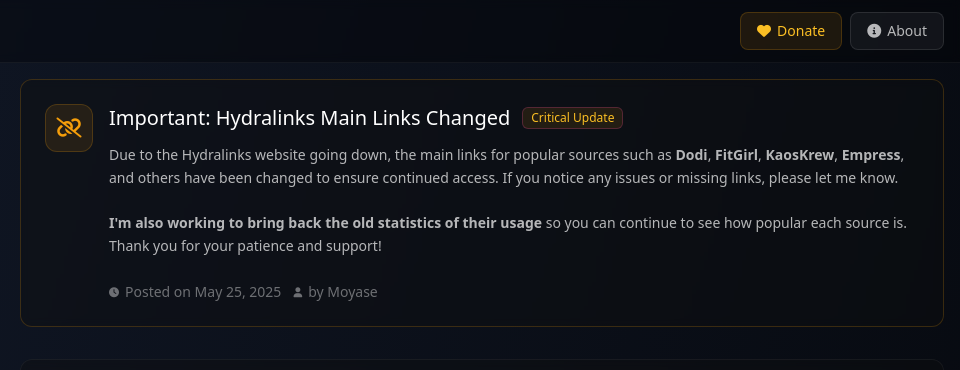
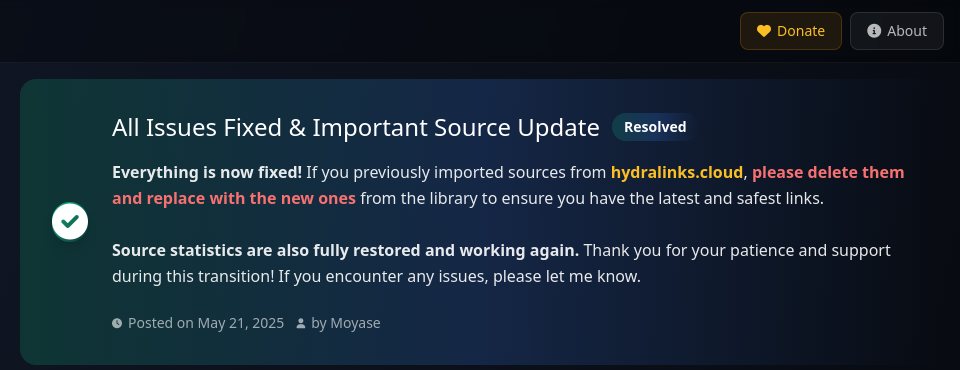
Before and after one commit to Moyasee/HydraLibrary, a plain HTML site: page changelog.html in a window 1280 px wide. Shown: the top 370 px of the page, 320-1280 px from the left. Drawn offline with Linux system fonts and the light colour scheme; some packages are replaced by stand-ins of ours; a script that the page names is missing.

Commit message:
Deploying to gh-pages from @ Moyasee/HydraLibrary@ea5981492effd524f36e75fcdf8ed07be99b707a 🚀

```diff
--- a/changelog.html
+++ b/changelog.html
@@ -166,6 +166,37 @@
             <!-- Main Changelog Content -->
             <div class="main-content">
                 <div class="space-y-8">
+                    <!-- Major Fixes & Hydralinks.cloud Notice -->
+                    <div class="bg-gradient-to-r from-emerald-500/20 via-blue-500/20 to-purple-500/20 border-4 border-white/10 shadow-2xl rounded-2xl overflow-hidden">
+                        <div class="p-8 flex flex-col md:flex-row items-center gap-6">
+                            <div class="flex-shrink-0 flex items-center justify-center w-20 h-20 rounded-full bg-gradient-to-br from-emerald-500 via-blue-500 to-purple-500 border-4 border-white/20 shadow-lg">
+                                <i class="fas fa-check-circle text-white text-4xl"></i>
+                            </div>
+                            <div class="flex-1">
+                                <div class="flex flex-col sm:flex-row sm:items-center gap-3 mb-4">
+                                    <h2 class="text-2xl font-extrabold text-white drop-shadow-lg">All Issues Fixed & Important Source Update</h2>
+                                    <span class="px-3 py-1 rounded-full text-sm bg-gradient-to-r from-emerald-500/80 to-blue-500/80 text-white font-bold shadow-md">Resolved</span>
+                                </div>
+                                <div class="prose prose-invert max-w-none">
+                                    <p class="text-white/90 leading-relaxed text-base font-medium">
+                                        <b>Everything is now fixed!</b> If you previously imported sources from <span class="text-amber-400 font-bold">hydralinks.cloud</span>, <span class="text-red-400 font-bold">please delete them and replace with the new ones</span> from the library to ensure you have the latest and safest links.<br><br>
+                                        <b>Source statistics are also fully restored and working again.</b> Thank you for your patience and support during this transition! If you encounter any issues, please let me know.
+                                    </p>
+                                </div>
+                                <div class="mt-6 flex items-center gap-3 text-sm text-white/60">
+                                    <span class="flex items-center gap-1.5">
+                                        <i class="fas fa-clock text-[10px]"></i>
+                                        Posted on May 21, 2025
+                                    </span>
+                                    <span class="flex items-center gap-1.5">
+                                        <i class="fas fa-user text-[10px]"></i>
+                                        by Moyase
+                                    </span>
+                                </div>
+                            </div>
+                        </div>
+                    </div>
+
                     <!-- Hydralinks Main Links Update -->
                     <div class="bg-[#111]/40 backdrop-blur-sm rounded-xl border border-amber-500/20 overflow-hidden">
                         <div class="p-6">
```
